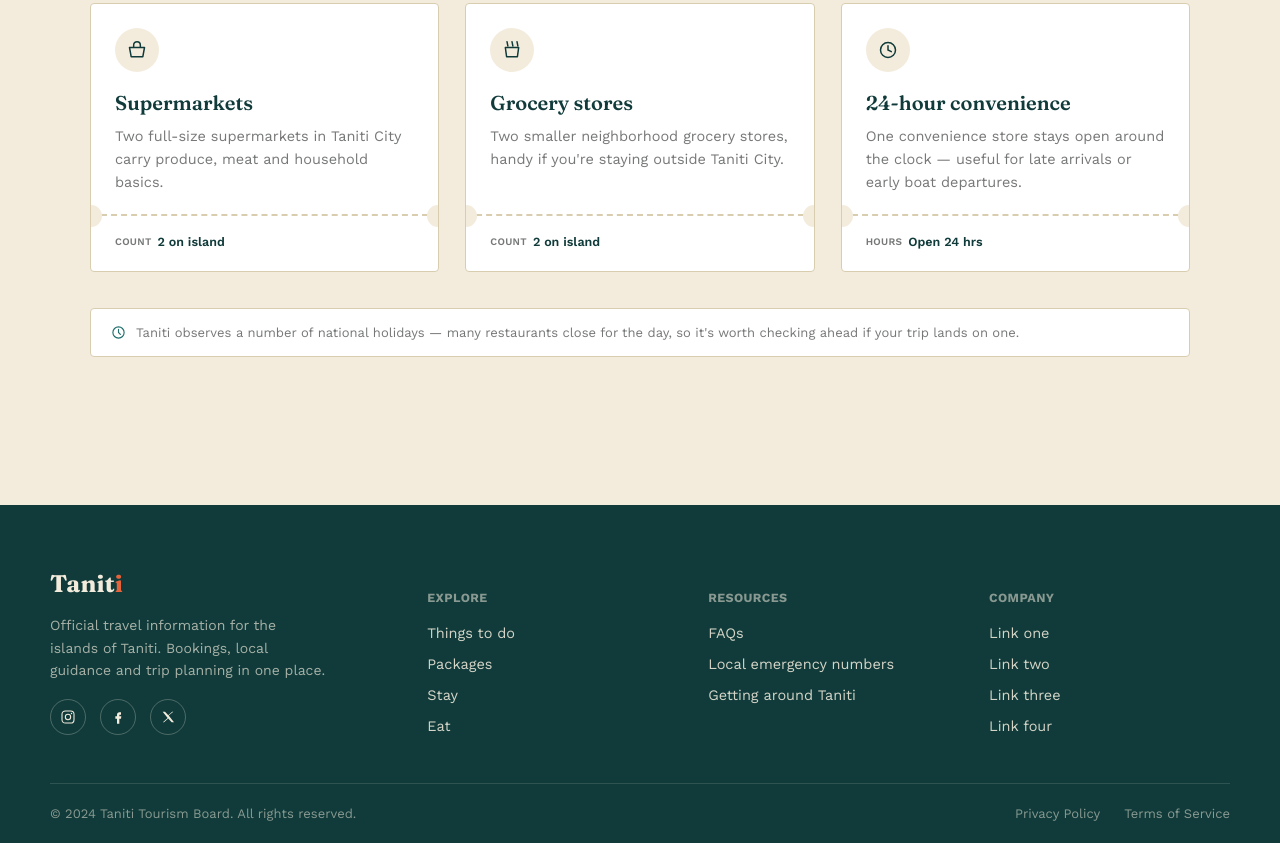
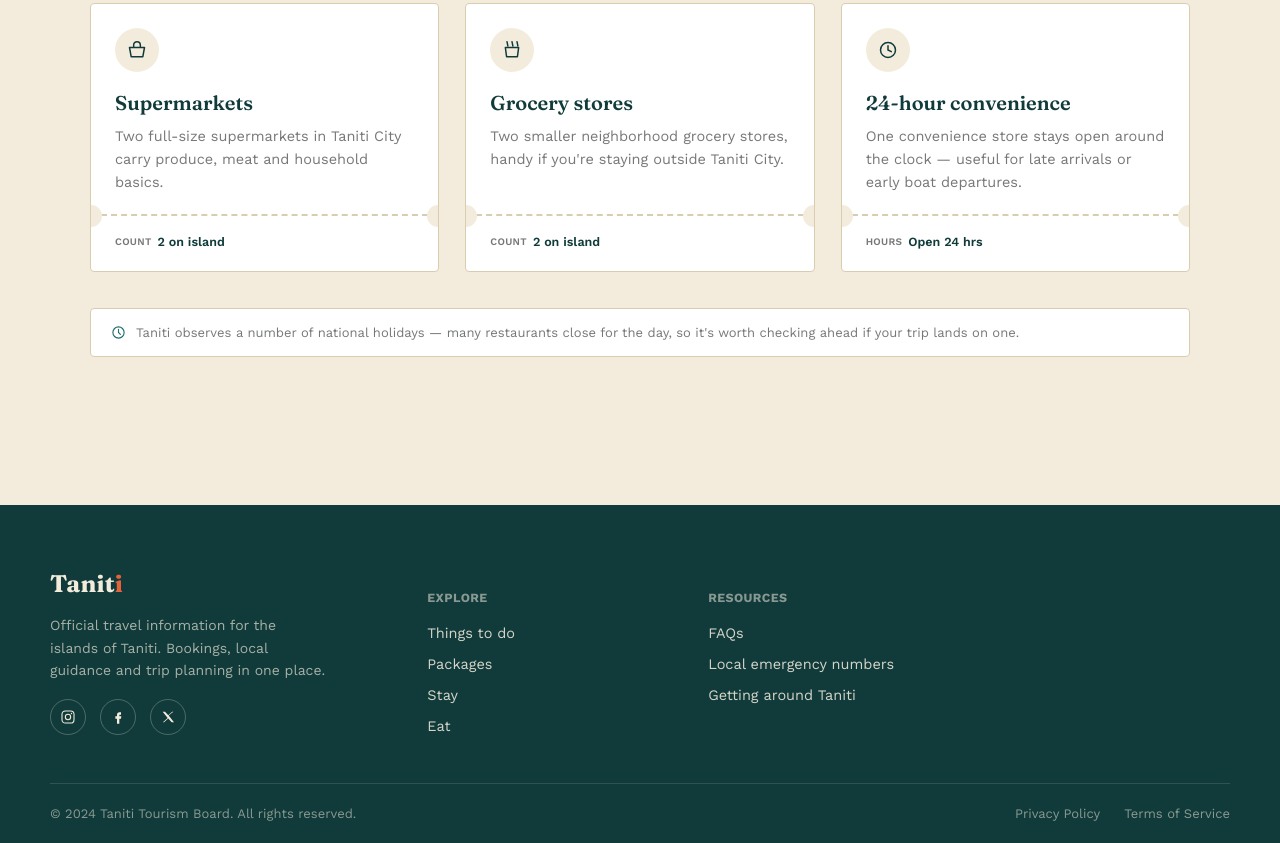
Before and after one commit to Addair89/Tanitian, a plain HTML site: page eat.html in a window 1280 px wide. Shown: the part 878-1721 px from the top of the page. Drawn offline with nearby package versions, Linux system fonts and the light colour scheme.

Commit message:
removed placeholder text from footer

```diff
--- a/eat.html
+++ b/eat.html
@@ -263,15 +263,6 @@
             <li><a href="transportation.html">Getting around Taniti</a></li>
           </ul>
         </div>
-        <div class="footer-col">
-          <h5>Company</h5>
-          <ul>
-            <li><a href="#">Link one</a></li>
-            <li><a href="#">Link two</a></li>
-            <li><a href="#">Link three</a></li>
-            <li><a href="#">Link four</a></li>
-          </ul>
-        </div>
       </div>
       <div class="wrap footer-bottom">
         <span>© 2024 Taniti Tourism Board. All rights reserved.</span>
```
Also changed, not shown: emergency.html (+0 -9 lines), faq.html (+0 -9 lines), index.html (+0 -9 lines), packages.html (+0 -9 lines), plan.html (+0 -9 lines), stay.html (+0 -9 lines), things-to-do.html (+0 -9 lines), transportation.html (+0 -9 lines).
